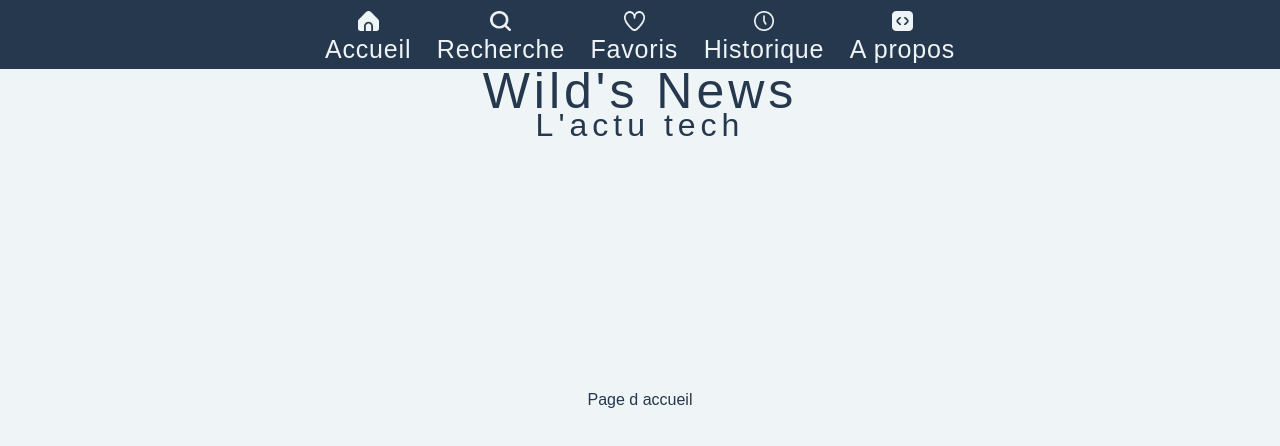
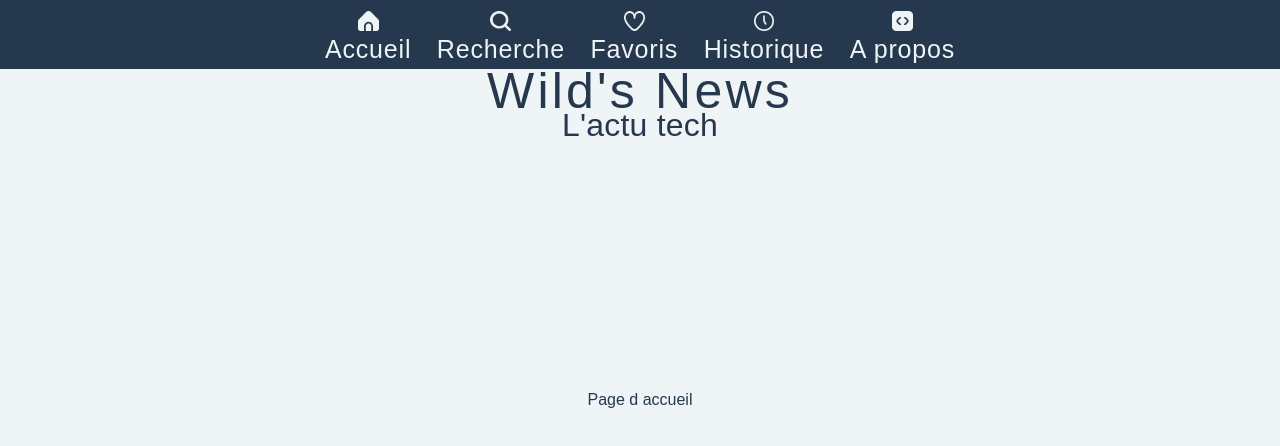
Before and after one commit to WildCodeSchool/2024-12-orleans-cda-project2-team-b, a React (Vite) app: page / in a window 1280 px wide. Shown: the top 446 px of the page. Built offline with nearby package versions, Linux system fonts and the light colour scheme; a web font is replaced by a local one.

Commit message:
fix reviews

```diff
--- a/src/components/principal-title.scss
+++ b/src/components/principal-title.scss
@@ -5,7 +5,7 @@
   font-family: vars.$font-family;
   font-size: vars.$desktop-title1;
   font-weight: normal;
-  letter-spacing: 4px;
+  letter-spacing: 0.2rem;
 }
 
 .PrincipalTitleH2 {
@@ -13,7 +13,7 @@
   font-family: vars.$font-family;
   font-size: 2rem;
   font-weight: normal;
-  letter-spacing: 5px;
+  letter-spacing: 0.2px;
 }
 
 .PrincipalTitlePosition {
@@ -28,11 +28,7 @@
     font-family: vars.$font-family;
     font-size: vars.$mobile-title1;
     font-weight: normal;
-    letter-spacing: 1px;
-  }
-
-  header {
-    height: 70px;
+    letter-spacing: 0.2px;
   }
 
   .principaltitleh2 {
@@ -40,7 +36,7 @@
     font-family: vars.$font-family;
     font-size: vars.$mobile-title2;
     font-weight: normal;
-    letter-spacing: 1px;
+    letter-spacing: 0.2px;
   }
 
   .principal-title-position {
```
